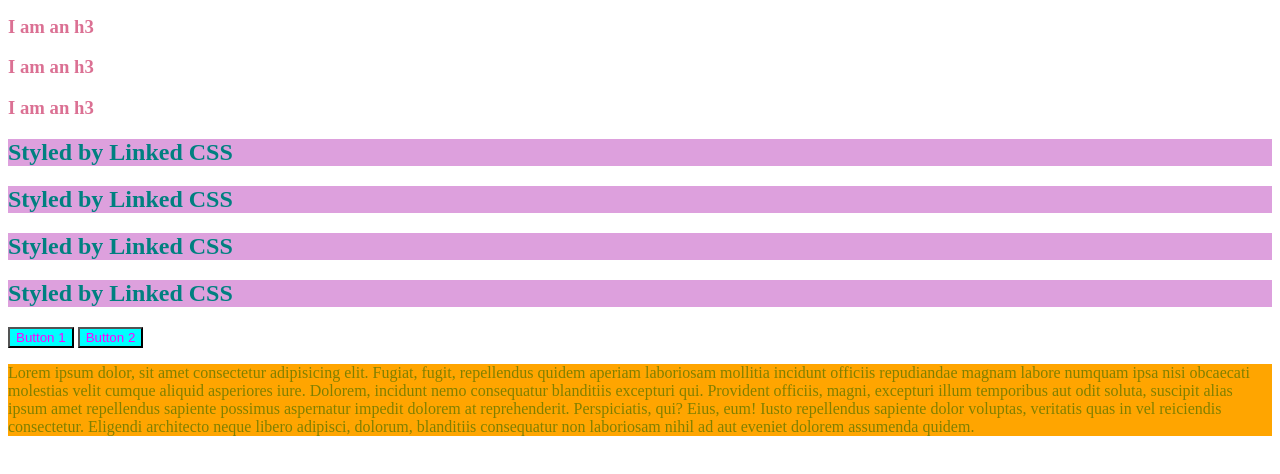
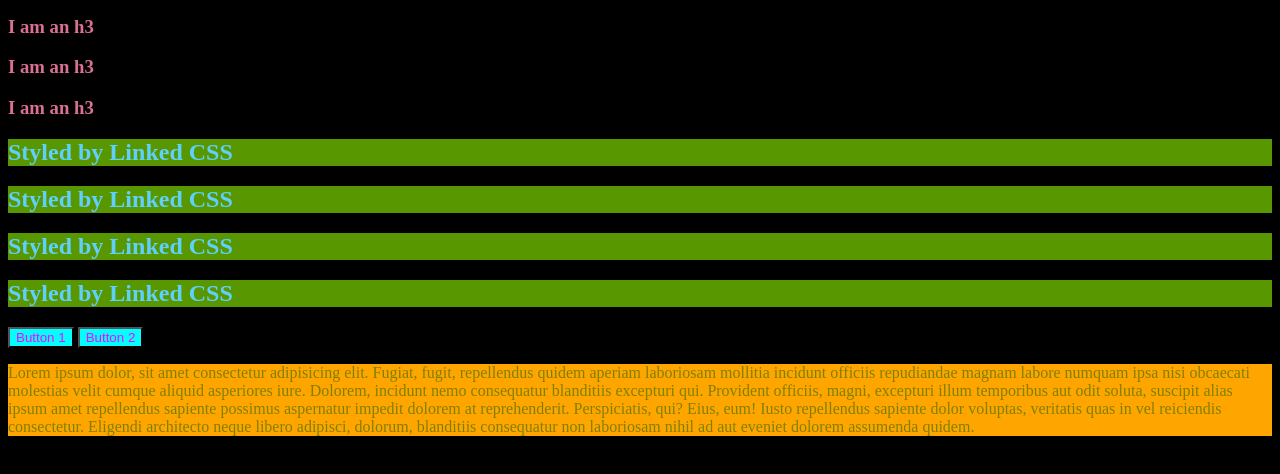
Before and after one commit to dylancampfield/The-Web-Developer-Bootcamp-2023----Colt-Steele, a plain HTML site: page index.html in a window 1280 px wide. Shown: the part 104-578 px from the top of the page. Drawn offline with Linux system fonts and the light colour scheme.

Commit message:
Updated through Lesson 64

```diff
--- a/app.css
+++ b/app.css
@@ -1,6 +1,6 @@
 h2{
-    color:teal;
-    background-color: plum;
+    color:#5FCFFC; /* HEXADECIMAL COLOR MODEL */
+    background-color: rgb(89, 151, 0); /*RGB COLOR MODEL*/
 }
 
 button{
@@ -10,5 +10,10 @@ button{
 
 p{
     color: olive;
-    background: orange; /* has more uses than background-color; can set picture/gradient/etc. */
+    background: orange; /* "background" has more uses than background-color; can set picture/gradient/etc. */
 }
+
+body{
+    background-color: #000; /*Shorthand for #000000-- can use 3 digit hex if both digits in each pair are the same*/
+    /* Shorthand for #445566 would be #456, shorthand for #EE77BB would be #E7B, etc. */
+}
```
